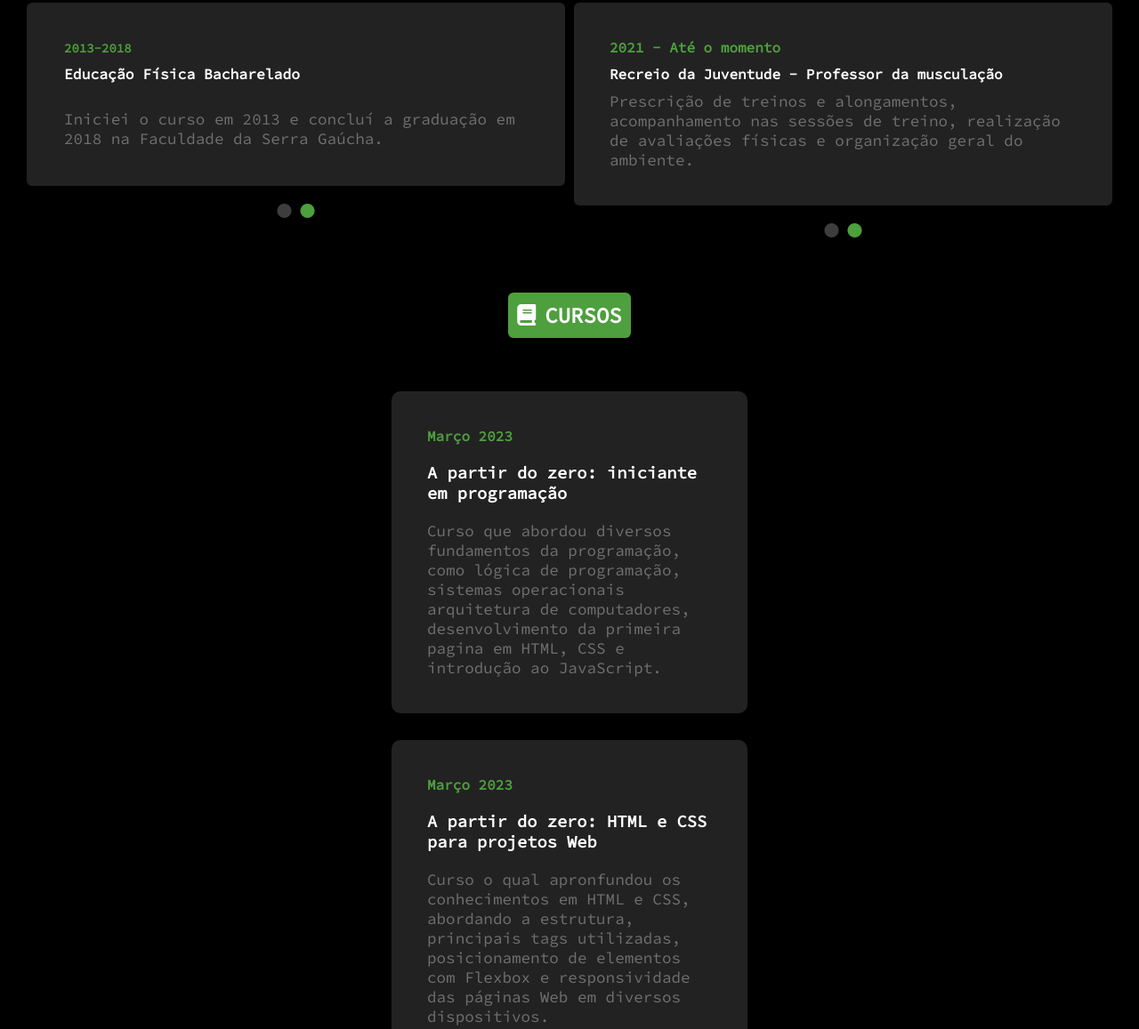
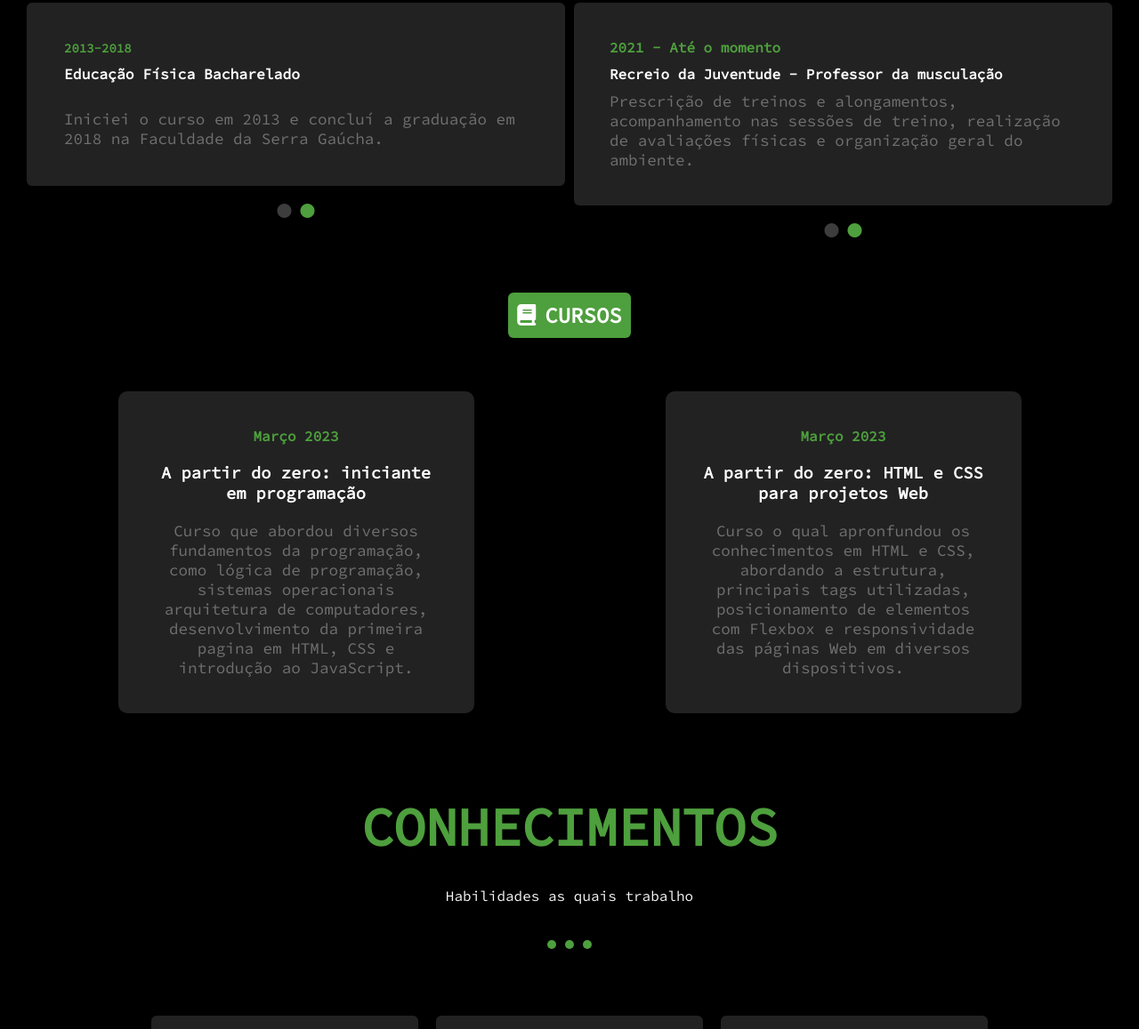
Before and after one commit to henriquelahm/portifolioatt, a plain HTML site: page index.html in a window 1280 px wide. Shown: the part 2357-3514 px from the top of the page at 89% size. Drawn offline with Linux system fonts and the light colour scheme.

Commit message:
Add files via upload
Atualização da posição de alguns elementos

```diff
--- a/styles.css
+++ b/styles.css
@@ -582,10 +582,8 @@ main .sobre {
 .cursos_generico {
   padding: 30px;
   display: grid;
-
-  justify-content: center;
+  grid-template-columns: 1fr 1fr;
   gap: 10px;
-  align-items: center;
 }
 .cursos_generico h2 {
   font-family: var(--fonte-secundaria);
@@ -602,9 +600,15 @@ main .sobre {
   margin-bottom: 30px;
   grid-column: 1/-1;
 }
+.cursos_content,
+.c2 {
+  margin: 0;
+  justify-self: center;
+  text-align: center;
+  gap: 10px;
+}
 .cursos_generico .cursos_content div,
 .c2 div {
-  align-items: center;
   background-color: #222;
   padding: 40px;
   margin-top: 20px;
```
